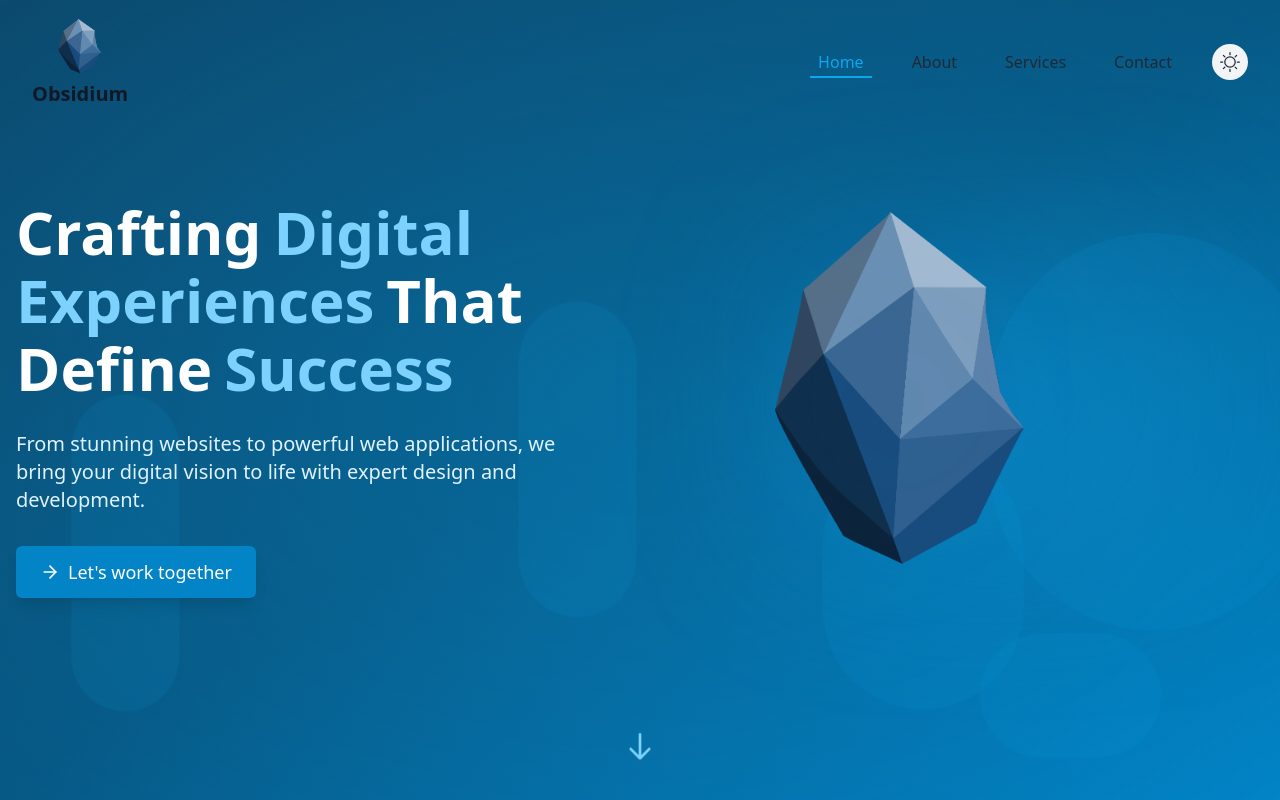
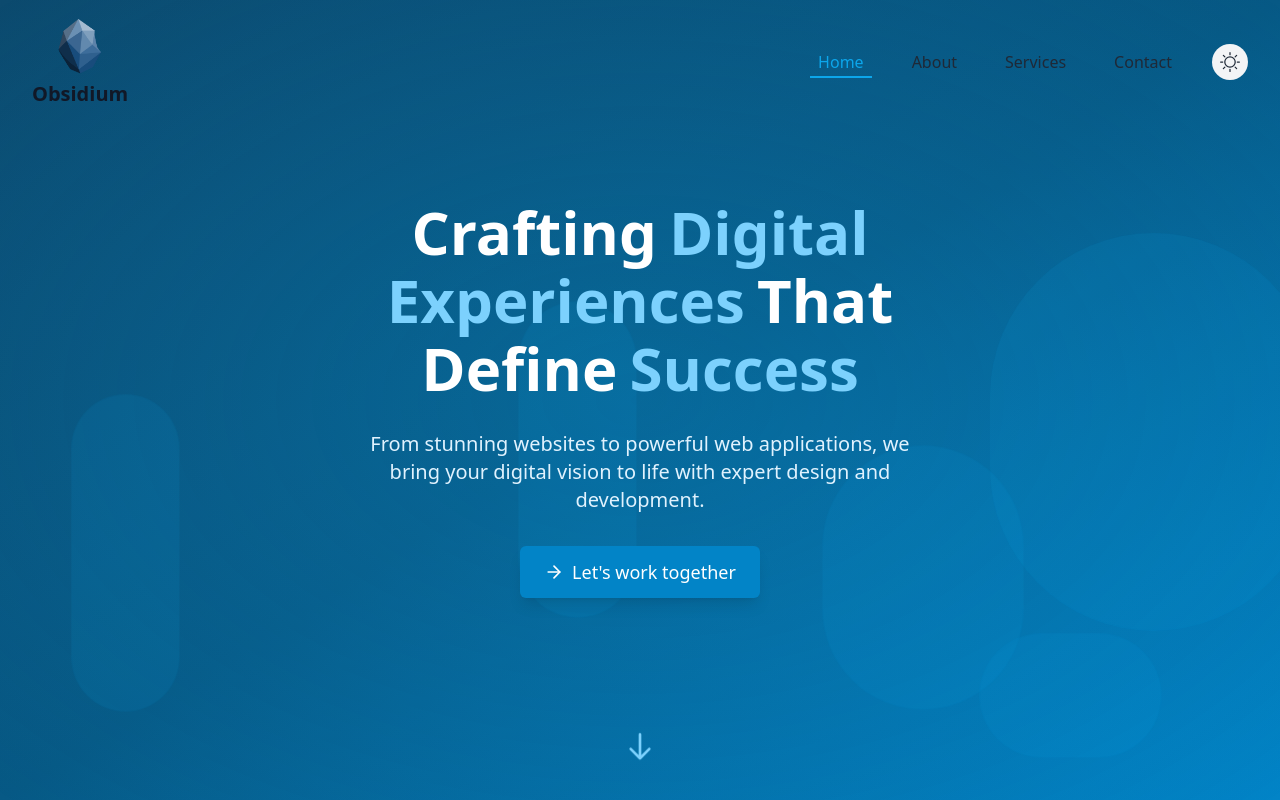
Before and after one commit to kaliso123/Obsi, a React (Vite) app: page / in a window 1280 px wide. Shown: the top 800 px of the page. Built offline with nearby package versions, Linux system fonts and the light colour scheme.

Commit message:
Remove text animation from HeroSection

```diff
--- a/src/components/Home/HeroSection.jsx
+++ b/src/components/Home/HeroSection.jsx
@@ -2,7 +2,6 @@ import React, { useEffect, useRef, useMemo } from 'react';
 import { ArrowRight } from 'lucide-react';
 import { motion } from 'framer-motion';
 import Button from '../UI/Button';
-import AnimatedLogo from '../UI/AnimatedLogo';
 
 const HeroSection = () => {
   const heroRef = useRef(null);
@@ -57,7 +56,6 @@ const HeroSection = () => {
     { text: "Success", className: "text-obsidium-300" }
   ];
 
-  // Generate random positions once when the component mounts
   const backgroundElements = useMemo(() => {
     return [...Array(5)].map(() => ({
       width: Math.random() * 300 + 100,
@@ -95,18 +93,15 @@ const HeroSection = () => {
       <div className="absolute inset-0 bg-gradient-radial from-obsidium-500/20 to-transparent"></div>
 
       <div className="container mx-auto px-4 relative z-10 py-20 lg:py-0">
-        <div className="flex flex-col lg:flex-row items-center justify-between gap-12">
+        <div className="flex flex-col items-center justify-center gap-12">
           <motion.div
-            className="max-w-2xl text-center lg:text-left"
+            className="max-w-2xl text-center"
             initial="hidden"
             animate="visible"
             variants={textContainer}
           >
-            <motion.div
-              className="mb-8"
-              variants={textContainer}
-            >
-              <div className="flex flex-wrap justify-center lg:justify-start gap-x-3 gap-y-2">
+            <motion.div className="mb-8" variants={textContainer}>
+              <div className="flex flex-wrap justify-center gap-x-3 gap-y-2">
                 {titleWords.map((word, i) => (
                   <motion.span
                     key={i}
@@ -121,14 +116,14 @@ const HeroSection = () => {
 
             <motion.p
               variants={fadeIn}
-              className="text-base sm:text-lg lg:text-xl text-obsidium-100 mb-8 leading-relaxed max-w-xl mx-auto lg:mx-0"
+              className="text-base sm:text-lg lg:text-xl text-obsidium-100 mb-8 leading-relaxed max-w-xl mx-auto"
             >
               From stunning websites to powerful web applications, we bring your digital vision to life with expert design and development.
             </motion.p>
 
             <motion.div
               variants={fadeIn}
-              className="flex flex-col sm:flex-row justify-center lg:justify-start space-y-4 sm:space-y-0 sm:space-x-4"
+              className="flex flex-col sm:flex-row justify-center space-y-4 sm:space-y-0 sm:space-x-4"
             >
               <Button
                 to="/contact"
@@ -138,23 +133,10 @@ const HeroSection = () => {
                 className="bg-obsidium-500 hover:bg-obsidium-600 group w-full sm:w-auto"
               >
                 <span className="group-hover:translate-x-1 transition-transform">
-                Let's work together
+                  Let's work together
                 </span>
               </Button>
-
             </motion.div>
-          </motion.div>
-
-          <motion.div
-            className="w-full lg:w-1/2 flex justify-center relative"
-            initial={{ opacity: 0, scale: 0.8 }}
-            animate={{ opacity: 1, scale: 1 }}
-            transition={{ duration: 0.8, delay: 0.5 }}
-          >
-            <div className="absolute inset-0 bg-gradient-radial from-obsidium-500/30 to-transparent blur-3xl"></div>
-            <div className="w-full max-w-[280px] sm:max-w-[340px] lg:max-w-[400px] xl:max-w-[500px]">
-              <AnimatedLogo className="w-full h-full" />
-            </div>
           </motion.div>
         </div>
       </div>
@@ -170,8 +152,8 @@ const HeroSection = () => {
           className="animate-bounce text-obsidium-300 hover:text-obsidium-200 transition-colors"
           aria-label="Scroll down"
         >
-          <svg className="w-6 h-6 sm:w-8 sm:h-8" fill="none" stroke="currentColor" viewBox="0 0 24 24" xmlns="http://www.w3.org/2000/svg">
-            <path strokeLinecap="round" strokeLinejoin="round" strokeWidth="2" d="M19 14l-7 7m0 0l-7-7m7 7V3"></path>
+          <svg className="w-6 h-6 sm:w-8 sm:h-8" fill="none" stroke="currentColor" viewBox="0 0 24 24">
+            <path strokeLinecap="round" strokeLinejoin="round" strokeWidth="2" d="M19 14l-7 7m0 0l-7-7m7 7V3" />
           </svg>
         </a>
       </motion.div>
```
